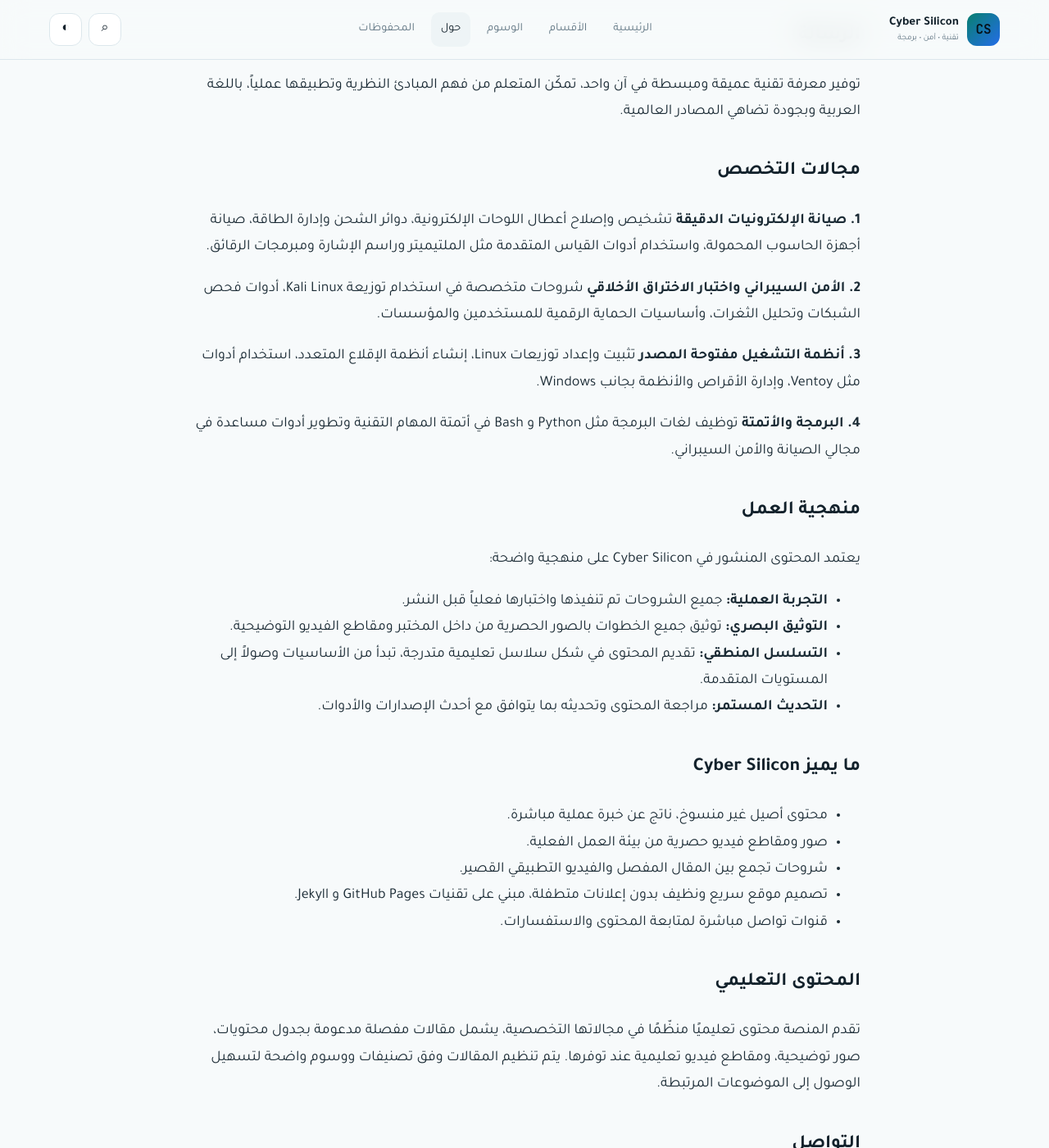
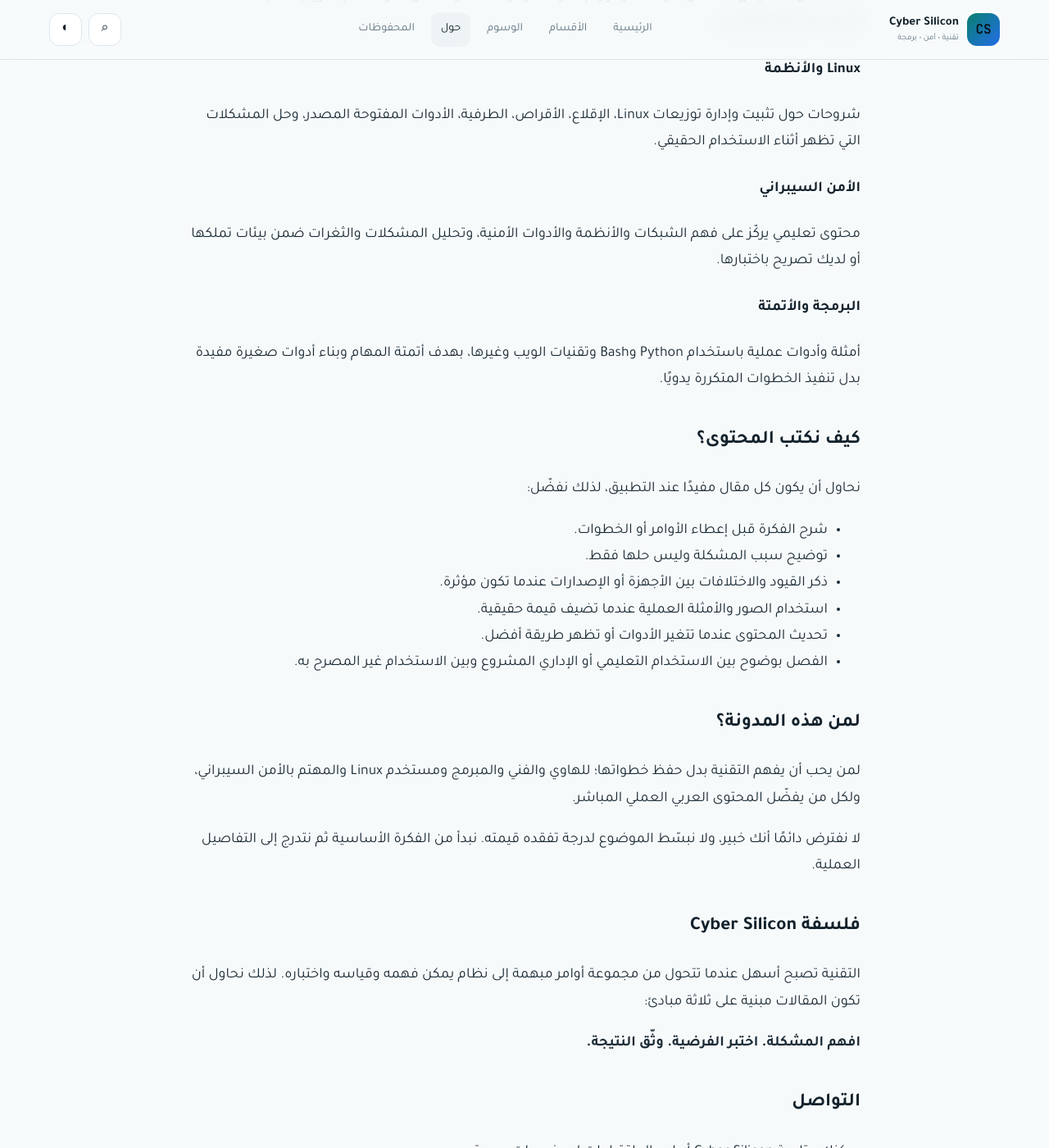
Before and after one commit to cyber-silicon/cyber-silicon.github.io, a Jekyll site: the page built from _pages/about.md, in a window 1280 px wide and 1400 px high, scrolled down 658 px. Shown: the whole window at 82% size. Built offline with Jekyll 4.4.1, drawn with Linux system fonts in a browser that asks for light colours; some of the changed text lies outside the part shown.

Commit message:
content: rewrite about.md

```diff
--- a/_pages/about.md
+++ b/_pages/about.md
@@ -1,70 +1,59 @@
 ---
 layout: page
 title: حول Cyber Silicon
-description: منصة تقنية عربية متخصصة في صيانة الإلكترونيات، الأمن السيبراني، وأنظمة التشغيل مفتوحة المصدر
+description: تعرف على Cyber Silicon، مدونة عربية عملية في الإلكترونيات، Linux، الأمن السيبراني والبرمجة.
 permalink: /about/
 ---
 
-Cyber Silicon هي منصة تقنية عربية متخصصة في مجالات صيانة الإلكترونيات الدقيقة، الأمن السيبراني، وأنظمة التشغيل مفتوحة المصدر. تأسست المنصة بهدف تقديم محتوى تقني عربي رصين، قائم على التجربة العملية والمنهجية العلمية، بعيداً عن المحتوى المنسوخ أو السطحي.
+Cyber Silicon مدونة تقنية عربية تركّز على **الفهم العملي للتقنية**: لماذا تعمل الأشياء بهذه الطريقة، كيف نشخّص المشكلة، وكيف نصل إلى حل يمكن اختباره وتكراره.
 
-نسعى إلى سد الفجوة في المحتوى العربي المتخصص، من خلال تقديم شروحات تطبيقية مدعومة بالصور والفيديوهات التوثيقية من داخل المختبر.
+المحتوى هنا لا يقتصر على الأخبار أو التعريف السريع بالأدوات. الهدف هو بناء مرجع عملي يجمع بين **صيانة الإلكترونيات، أنظمة Linux، الأمن السيبراني، البرمجة والأتمتة**، مع الاهتمام بالتفاصيل التي يحتاجها القارئ أثناء التنفيذ الفعلي.
 
-### الرؤية
+### ماذا ستجد في المدونة؟
 
-أن تكون Cyber Silicon المرجع العربي الأول للمهتمين بمجال صيانة الإلكترونيات والأمن السيبراني، من خلال محتوى تعليمي احترافي يواكب التطورات التقنية العالمية.
+#### الإلكترونيات والصيانة
+مقالات عن تشخيص الأعطال، قراءة الدوائر والإشارات، دوائر الطاقة والشحن، اللوحات الإلكترونية، القياسات، وأدوات الصيانة والفحص.
 
-### الرسالة
+#### Linux والأنظمة
+شروحات حول تثبيت وإدارة توزيعات Linux، الإقلاع، الأقراص، الطرفية، الأدوات المفتوحة المصدر، وحل المشكلات التي تظهر أثناء الاستخدام الحقيقي.
 
-توفير معرفة تقنية عميقة ومبسطة في آن واحد، تمكّن المتعلم من فهم المبادئ النظرية وتطبيقها عملياً، باللغة العربية وبجودة تضاهي المصادر العالمية.
+#### الأمن السيبراني
+محتوى تعليمي يركّز على فهم الشبكات والأنظمة والأدوات الأمنية، وتحليل المشكلات والثغرات ضمن بيئات تملكها أو لديك تصريح باختبارها.
 
-### مجالات التخصص
+#### البرمجة والأتمتة
+أمثلة وأدوات عملية باستخدام Python وBash وتقنيات الويب وغيرها، بهدف أتمتة المهام وبناء أدوات صغيرة مفيدة بدل تنفيذ الخطوات المتكررة يدويًا.
 
-**1. صيانة الإلكترونيات الدقيقة**
-تشخيص وإصلاح أعطال اللوحات الإلكترونية، دوائر الشحن وإدارة الطاقة، صيانة أجهزة الحاسوب المحمولة، واستخدام أدوات القياس المتقدمة مثل الملتيميتر وراسم الإشارة ومبرمجات الرقائق.
+### كيف نكتب المحتوى؟
 
-**2. الأمن السيبراني واختبار الاختراق الأخلاقي**
-شروحات متخصصة في استخدام توزيعة Kali Linux، أدوات فحص الشبكات وتحليل الثغرات، وأساسيات الحماية الرقمية للمستخدمين والمؤسسات.
+نحاول أن يكون كل مقال مفيدًا عند التطبيق، لذلك نفضّل:
 
-**3. أنظمة التشغيل مفتوحة المصدر**
-تثبيت وإعداد توزيعات Linux، إنشاء أنظمة الإقلاع المتعدد، استخدام أدوات مثل Ventoy، وإدارة الأقراص والأنظمة بجانب Windows.
+- شرح الفكرة قبل إعطاء الأوامر أو الخطوات.
+- توضيح سبب المشكلة وليس حلها فقط.
+- ذكر القيود والاختلافات بين الأجهزة أو الإصدارات عندما تكون مؤثرة.
+- استخدام الصور والأمثلة العملية عندما تضيف قيمة حقيقية.
+- تحديث المحتوى عندما تتغير الأدوات أو تظهر طريقة أفضل.
+- الفصل بوضوح بين الاستخدام التعليمي أو الإداري المشروع وبين الاستخدام غير المصرح به.
 
-**4. البرمجة والأتمتة**
-توظيف لغات البرمجة مثل Python و Bash في أتمتة المهام التقنية وتطوير أدوات مساعدة في مجالي الصيانة والأمن السيبراني.
+### لمن هذه المدونة؟
 
-### منهجية العمل
+لمن يحب أن يفهم التقنية بدل حفظ خطواتها؛ للهاوي والفني والمبرمج ومستخدم Linux والمهتم بالأمن السيبراني، ولكل من يفضّل المحتوى العربي العملي المباشر.
 
-يعتمد المحتوى المنشور في Cyber Silicon على منهجية واضحة:
+لا نفترض دائمًا أنك خبير، ولا نبسّط الموضوع لدرجة تفقده قيمته. نبدأ من الفكرة الأساسية ثم نتدرج إلى التفاصيل العملية.
 
-*   **التجربة العملية:** جميع الشروحات تم تنفيذها واختبارها فعلياً قبل النشر.
-*   **التوثيق البصري:** توثيق جميع الخطوات بالصور الحصرية من داخل المختبر ومقاطع الفيديو التوضيحية.
-*   **التسلسل المنطقي:** تقديم المحتوى في شكل سلاسل تعليمية متدرجة، تبدأ من الأساسيات وصولاً إلى المستويات المتقدمة.
-*   **التحديث المستمر:** مراجعة المحتوى وتحديثه بما يتوافق مع أحدث الإصدارات والأدوات.
+### فلسفة Cyber Silicon
 
-### ما يميز Cyber Silicon
+التقنية تصبح أسهل عندما تتحول من مجموعة أوامر مبهمة إلى نظام يمكن فهمه وقياسه واختباره. لذلك نحاول أن تكون المقالات مبنية على ثلاثة مبادئ:
 
-*   محتوى أصيل غير منسوخ، ناتج عن خبرة عملية مباشرة.
-*   صور ومقاطع فيديو حصرية من بيئة العمل الفعلية.
-*   شروحات تجمع بين المقال المفصل والفيديو التطبيقي القصير.
-*   تصميم موقع سريع ونظيف بدون إعلانات متطفلة، مبني على تقنيات GitHub Pages و Jekyll.
-*   قنوات تواصل مباشرة لمتابعة المحتوى والاستفسارات.
-
-### المحتوى التعليمي
-
-تقدم المنصة محتوى تعليميًا منظّمًا في مجالاتها التخصصية، يشمل مقالات مفصلة مدعومة بجدول محتويات، صور توضيحية، ومقاطع فيديو تعليمية عند توفرها. يتم تنظيم المقالات وفق تصنيفات ووسوم واضحة لتسهيل الوصول إلى الموضوعات المرتبطة.
+**افهم المشكلة. اختبر الفرضية. وثّق النتيجة.**
 
 ### التواصل
 
-نرحب بجميع الاستفسارات والاقتراحات المتعلقة بالمحتوى التعليمي.
+يمكنك متابعة Cyber Silicon أو إرسال اقتراحات لموضوعات جديدة عبر:
 
-*   **الموقع الرسمي:** https://cyber-silicon.github.io
-*   **البريد الإلكتروني:** mylif2021@gmail.com
-*   **تيليجرام:** @cybersilicon_tech
-*   **تيك توك:** @cyber_silicon
-*   **جيثب:** github.com/cyber-silicon
-*   **بلوجر:** https://cyber-silicon.blogspot.com
+- **البريد الإلكتروني:** mylif2021@gmail.com
+- **تيليجرام:** @cybersilicon_tech
+- **تيك توك:** @cyber_silicon
+- **GitHub:** github.com/cyber-silicon
+- **Blogger:** https://cyber-silicon.blogspot.com
 
-للاستفسارات الخاصة أو الشراكات، يمكن التواصل عبر البريد الإلكتروني أو قنوات التواصل المذكورة أعلاه.
-
-### الالتزام والشفافية
-
-تلتزم Cyber Silicon باحترام خصوصية الزوار وعدم جمع أي بيانات شخصية غير ضرورية. لا يتم عرض إعلانات تجارية، والمحتوى متاح مجاناً بالكامل بهدف نشر المعرفة التقنية. يمكن الاطلاع على التفاصيل في [سياسة الخصوصية](/privacy/) و [شروط الاستخدام](/terms/).
+للتفاصيل المتعلقة بالخصوصية واستخدام المحتوى، راجع [سياسة الخصوصية](/privacy/) و[شروط الاستخدام](/terms/).
```
